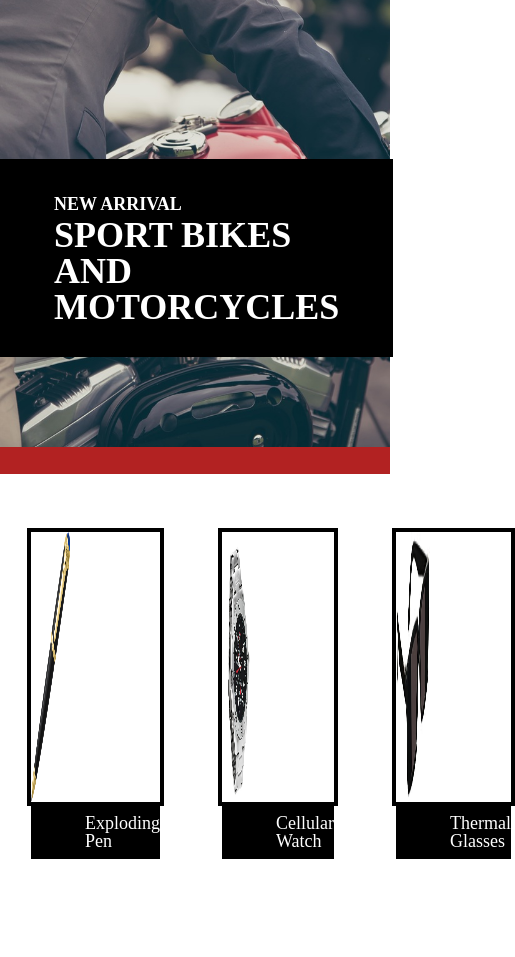
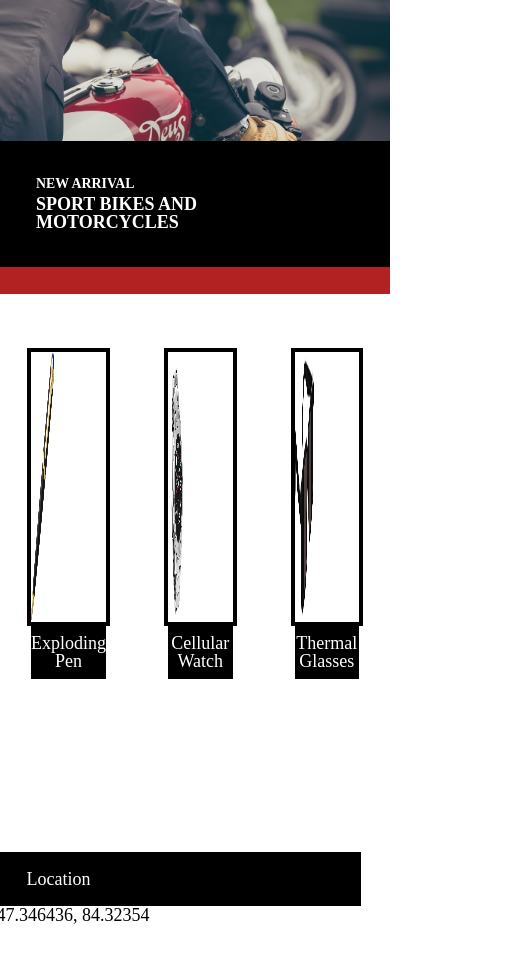
Before and after one commit to jahcrew/secretagentsupply, a plain HTML site: page index.html in a window 390 px wide. Shown: the part 75-1032 px from the top of the page, 515 px wide, since content can reach past the window. Drawn offline with Linux system fonts and the light colour scheme.

Commit message:
mobile draft

```diff
--- a/resources/css/style.css
+++ b/resources/css/style.css
@@ -3,7 +3,7 @@ html {
 }
 
 * {
-  font-family: Helvetica;
+  font-family: helvetica;
   color: white;
   font-size: 18px;
 }
@@ -97,7 +97,7 @@ img  {
   background-color: black;
   padding-top: 0.5rem;
   padding-bottom: 0.5rem;
-  padding-left: 3rem;
+  text-align: center;
 }
 
 .contacts {
@@ -156,3 +156,47 @@ text-align: center;
    width: 47%;
     }
   }
+@media only screen and (max-width: 470px) {
+  .header {
+  }
+  .header  img {
+  }
+  .banner {
+    align-items: flex-end;
+    height: 15rem;
+  }
+  .arrival {
+    width: 100%;
+    margin-top: 10rem;
+    margin-bottom: 0;
+    height: 5rem;
+    padding-bottom: 0;
+  }
+  .arrival .h2{
+    font-size: 0.77rem;
+    padding-left: 2rem;
+  }
+  .arrival .h1 {
+    font-size: 1rem;
+    padding-left: 2rem;
+  }
+  .products h3 {
+
+  }
+  .contacts {
+    flex-direction: column;
+    width: 90%;
+    margin-top: 1rem;
+   }
+  .contacts  .heading {
+    text-align: left;
+    padding-right: 15rem;
+    align-items: flex-start;
+    /* margin-top: 0; */
+    /* width: 90%; */
+   }
+
+  .footer h2{
+    align-items: center;
+   }
+}
```
Also changed, not shown: index.html (+1 -0 lines).
